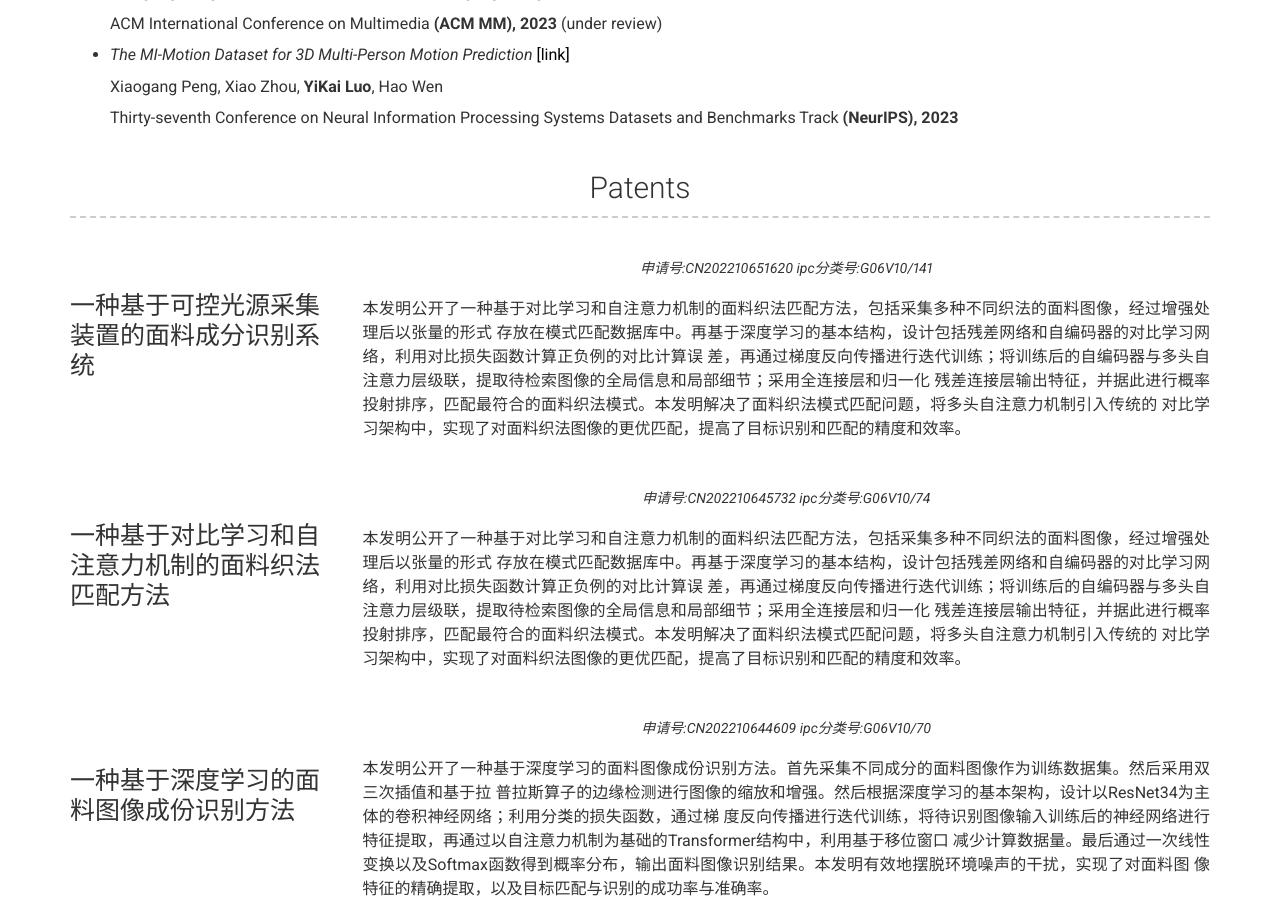
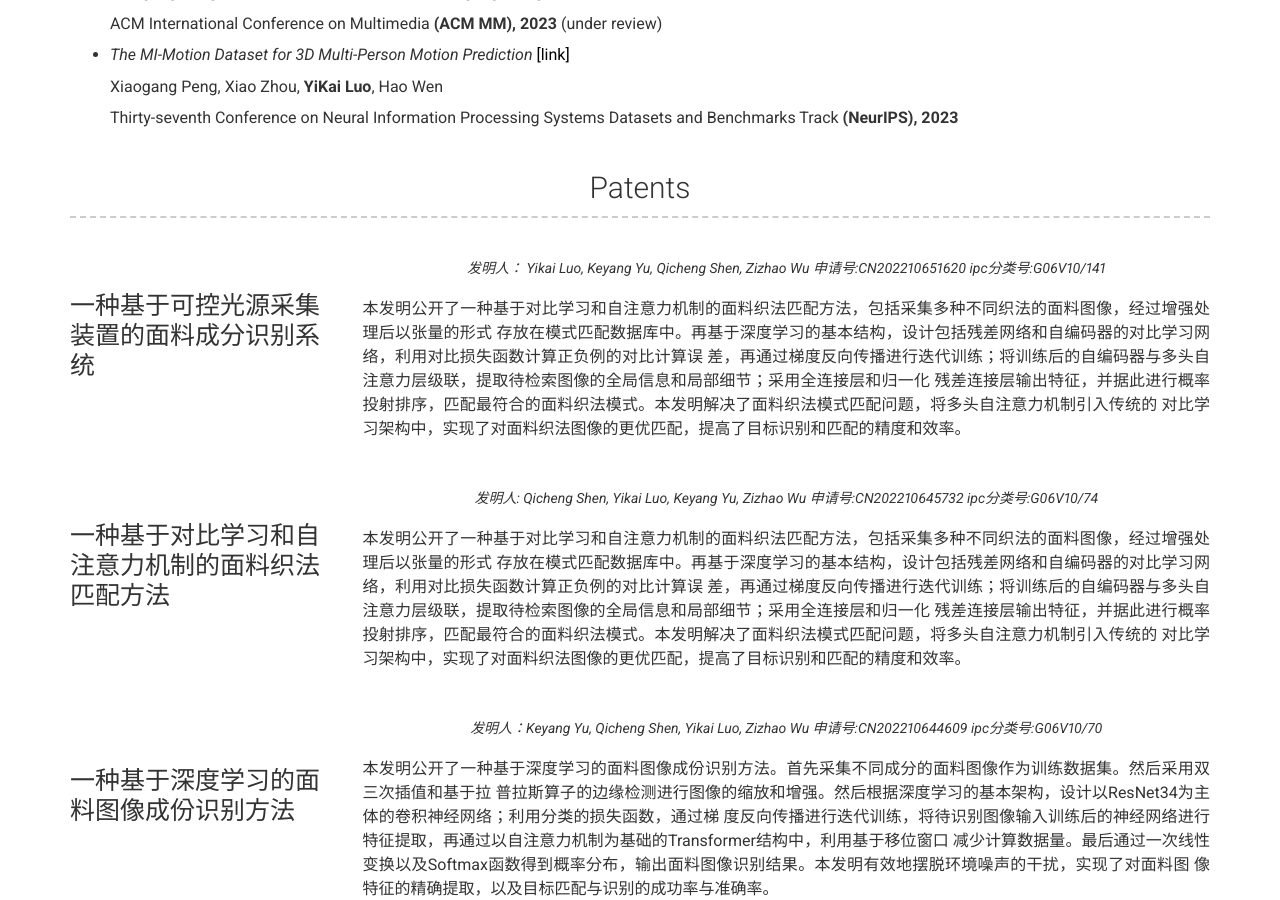
Before and after one commit to LYK0520/LYK0520.github.io, a Jekyll site: the page built from index.md, in a window 1280 px wide and 900 px high, scrolled down 1219 px. Built offline with Jekyll 4.4.1, drawn with Linux system fonts in a browser that asks for light colours; nearby versions of some CDN libraries.

Commit message:
Update _config.yml

```diff
--- a/_config.yml
+++ b/_config.yml
@@ -114,7 +114,7 @@ content:
         #     icon: fab fa-github
         #     url: Link to project (eg. sproogen.github.io/modern-resume-theme)(optional)
         quote: >
-          申请号:CN202210651620 ipc分类号:G06V10/141
+          发明人： Yikai Luo, Keyang Yu, Qicheng Shen, Zizhao Wu 申请号:CN202210651620 ipc分类号:G06V10/141
         description: | # this will include new lines to allow paragraphs
           本发明公开了一种基于对比学习和自注意力机制的面料织法匹配方法，包括采集多种不同织法的面料图像，经过增强处理后以张量的形式
           存放在模式匹配数据库中。再基于深度学习的基本结构，设计包括残差网络和自编码器的对比学习网络，利用对比损失函数计算正负例的对比计算误
@@ -137,7 +137,7 @@ content:
         #     icon: fab fa-github
         #     url: Link to project (eg. sproogen.github.io/modern-resume-theme)(optional)
         quote: >
-          申请号:CN202210645732 ipc分类号:G06V10/74
+          发明人: Qicheng Shen, Yikai Luo, Keyang Yu,  Zizhao Wu 申请号:CN202210645732 ipc分类号:G06V10/74
         description: | # this will include new lines to allow paragraphs
           本发明公开了一种基于对比学习和自注意力机制的面料织法匹配方法，包括采集多种不同织法的面料图像，经过增强处理后以张量的形式
           存放在模式匹配数据库中。再基于深度学习的基本结构，设计包括残差网络和自编码器的对比学习网络，利用对比损失函数计算正负例的对比计算误
@@ -160,7 +160,7 @@ content:
         #     icon: fab fa-github
         #     url: Link to project (eg. sproogen.github.io/modern-resume-theme)(optional)
         quote: >
-          申请号:CN202210644609 ipc分类号:G06V10/70
+          发明人：Keyang Yu, Qicheng Shen, Yikai Luo, Zizhao Wu 申请号:CN202210644609 ipc分类号:G06V10/70
         description: | # this will include new lines to allow paragraphs
           本发明公开了一种基于深度学习的面料图像成份识别方法。首先采集不同成分的面料图像作为训练数据集。然后采用双三次插值和基于拉
           普拉斯算子的边缘检测进行图像的缩放和增强。然后根据深度学习的基本架构，设计以ResNet34为主体的卷积神经网络；利用分类的损失函数，通过梯
```
